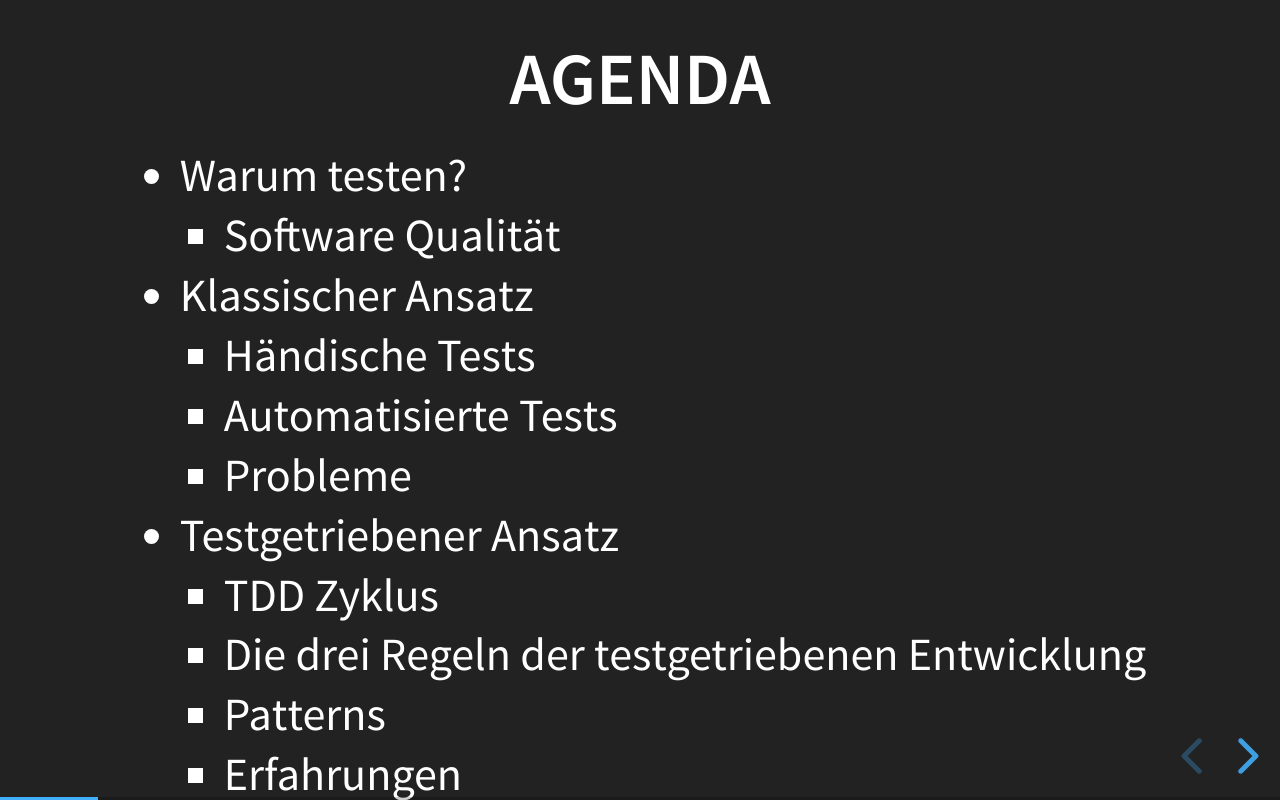
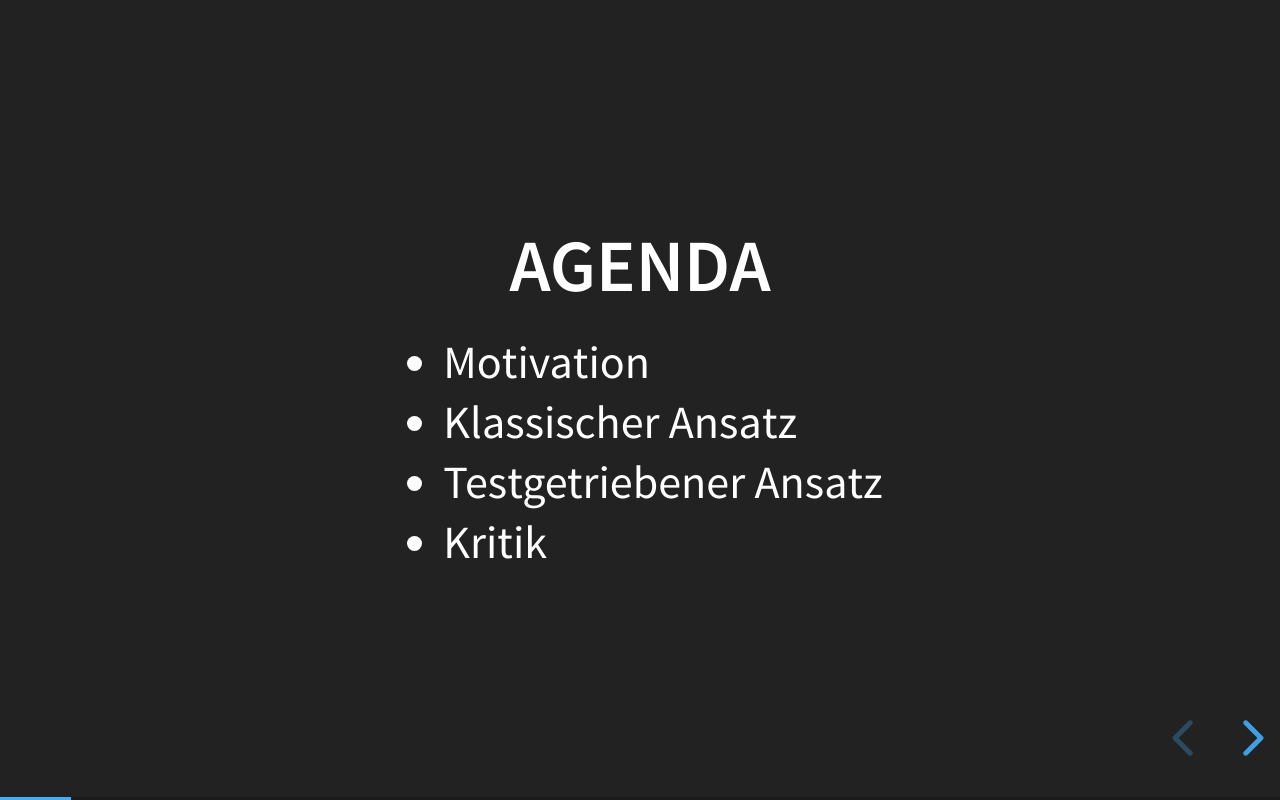
Before and after one commit to BrennerT/presentationTDD, a website: page index.html in a window 1280 px wide. Both pictures are taken after a click on the button "next slide". Drawn offline with Linux system fonts and the light colour scheme.

Commit message:
added some content

```diff
--- a/index.html
+++ b/index.html
@@ -26,44 +26,31 @@
 			<div class="slides">
 				<section>
 					<h2>Testdriven Development</h2>
-					<p>
-						Daniel Spaniol <br>
-						Torben Brenner
-					</p>
+					<p>Daniel Spaniol</p>
+					<p>Torben Brenner</p>
 				</section>
 				<section>
 					<h2>Agenda</h2>
 					<ul>
-						<li>Warum testen?
-							<ul>
-								<li>Software Qualität</li>
-							</ul>
-						</li>
-						<li>Klassischer Ansatz
-							<ul>
-								<li>Händische Tests</li>
-								<li>Automatisierte Tests</li>
-								<li>Probleme</li>
-							</ul>
-						</li>
-						<li>Testgetriebener Ansatz
-							<ul>
-								<li>TDD Zyklus</li>
-								<li>Die drei Regeln der testgetriebenen Entwicklung</li>
-								<li>Patterns</li>
-								<li>Erfahrungen</li>
-							</ul>
-						</li>
+						<li>Motivation</li>
+						<li>Klassischer Ansatz</li>
+						<li>Testgetriebener Ansatz</li>
+						<li>Kritik</li>
 					</ul>
 				</section>
 				<section>
-					<h2>Warum testen?</h2>
+					<h2>Motivation</h2>
 					<ul>
 						<li>Software Qualität</li>
+						<li>Fehler kosten Geld</li>
 					</ul>
 				</section>
 				<section>
-					Software Qualität
+					<h2>Software Qualität</h2>
+
+				</section>
+				<section>
+					<h2>Fehler kosten Geld</h2>
 				</section>
 				<section>
 					<h2>Klassischer Ansatz</h2>
@@ -74,13 +61,13 @@
 					</ul>
 				</section>
 				<section>
-					Händische Tests
+					<h2>Händische Tests</h2>
 				</section>
 				<section>
-					Automatisierte Tests
+					<h2>Automatisierte Tests</h2>
 				</section>
 				<section>
-					Probleme
+					<h2>Probleme</h2>
 				</section>
 				<section>
 					<h2>Testgetriebener Ansatz</h2>
@@ -113,13 +100,32 @@
 					</div>
 				</section>
 				<section>
-					Die drei Regeln der testgetriebenen Entwicklung
+					<h2>Die drei Regeln der testgetriebenen Entwicklung</h2>
+					<section>
+						<p>1. You are not allowed to write any code unless it is to make a failing test pass</p>
+					</section>
+					<section>
+						<p>2. You are not allowed to write any more of a unit test than is sufficient to fail</p>
+						<p> => As soon as test is red write production code</p>
+					</section>
+					<section>
+						<p>3. You are not allowed to write any more code than is sufficient to pass</p>
+					</section>
 				</section>
 				<section>
-					Patterns
+					<h2>Patterns</h2>
 				</section>
 				<section>
-					Erfahrungen
+					<h2>Erfahrungen</h2>
+					<section>
+						<p>TDD ist anfangs schwer</p>
+					</section>
+					<section>
+						<p>TDD ist anfangs langsam</p>
+					</section>
+					<section>
+						<p>Erfahrene Programmierer können mit TDD schneller sein</p>
+					</section>
 				</section>
 			</div>
 		</div>
```
